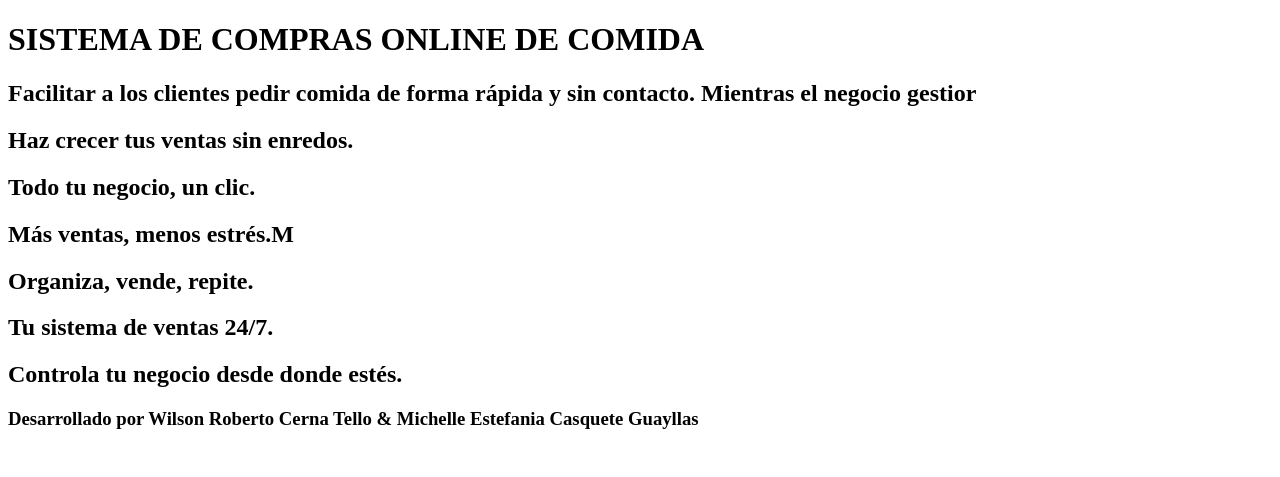
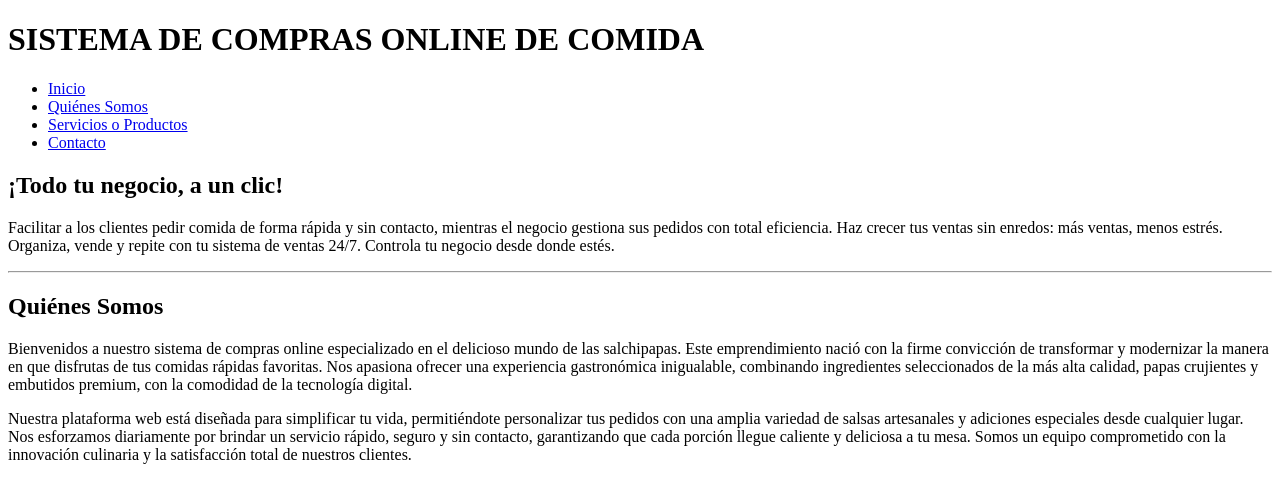
Before and after one commit to 2025p/Aplicaciones-Web, a Python web app: template templates/index.html in a window 1280 px wide. Shown: the top 477 px of the page. Before the commit the page ends 429 px from the top, so only its background shows below. Run offline with Jinja, Linux system fonts and the light colour scheme; the template is opened without the code that fills it, so the values that code supplies are empty.

Commit message:
Mi primer commit semantico de emprendimiento

```diff
--- a/templates/index.html
+++ b/templates/index.html
@@ -3,22 +3,103 @@
 <head>
     <meta charset="UTF-8">
     <meta name="viewport" content="width=device-width, initial-scale=1.0">
-    <title>Mi Proyecto Web</title>
+    <title>Salchipapas Express - Sistema de Compras Online</title>
 </head>
 <body>
 
-    <h1>SISTEMA DE COMPRAS ONLINE DE COMIDA</h1>
+    <!-- CABECERA PRINCIPAL -->
+    <header>
+        <h1>SISTEMA DE COMPRAS ONLINE DE COMIDA</h1>
+        <!-- MENÚ DE NAVEGACIÓN -->
+        <nav>
+            <ul>
+                <li><a href="#inicio">Inicio</a></li>
+                <li><a href="#quienes-somos">Quiénes Somos</a></li>
+                <li><a href="#productos">Servicios o Productos</a></li>
+                <li><a href="#contacto">Contacto</a></li>
+            </ul>
+        </nav>
+    </header>
 
-    <h2> Facilitar a los clientes pedir comida de forma rápida y sin contacto. Mientras el negocio gestior
-    <h2>Haz crecer tus ventas sin enredos.</h2>
-    <h2>Todo tu negocio, un clic. </h2>
-    <h2>Más ventas, menos estrés.M</h2>
-    <h2>Organiza, vende, repite.</h2>
-    <h2>Tu sistema de ventas 24/7.</h2>
-    <h2>Controla tu negocio desde donde estés.</h2>
+    <!-- CONTENIDO PRINCIPAL -->
+    <main>
 
+        <!-- SECCIÓN: INICIO -->
+        <section id="inicio">
+            <h2>¡Todo tu negocio, a un clic!</h2>
+            <p>Facilitar a los clientes pedir comida de forma rápida y sin contacto, mientras el negocio gestiona sus pedidos con total eficiencia. Haz crecer tus ventas sin enredos: más ventas, menos estrés. Organiza, vende y repite con tu sistema de ventas 24/7. Controla tu negocio desde donde estés.</p>
+        </section>
 
-    <h3>Desarrollado por Wilson Roberto Cerna Tello & Michelle Estefania Casquete Guayllas</h3>
+        <hr>
+
+        <!-- SECCIÓN: QUIÉNES SOMOS (Mínimo 100 palabras) -->
+        <section id="quienes-somos">
+            <h2>Quiénes Somos</h2>
+            <article>
+                <p>
+                    Bienvenidos a nuestro sistema de compras online especializado en el delicioso mundo de las salchipapas. Este emprendimiento nació con la firme convicción de transformar y modernizar la manera en que disfrutas de tus comidas rápidas favoritas. Nos apasiona ofrecer una experiencia gastronómica inigualable, combinando ingredientes seleccionados de la más alta calidad, papas crujientes y embutidos premium, con la comodidad de la tecnología digital.
+                </p>
+                <p>
+                    Nuestra plataforma web está diseñada para simplificar tu vida, permitiéndote personalizar tus pedidos con una amplia variedad de salsas artesanales y adiciones especiales desde cualquier lugar. Nos esforzamos diariamente por brindar un servicio rápido, seguro y sin contacto, garantizando que cada porción llegue caliente y deliciosa a tu mesa. Somos un equipo comprometido con la innovación culinaria y la satisfacción total de nuestros clientes.
+                </p>
+                <!-- IMAGEN DEL PROYECTO -->
+                <img src="https://images.unsplash.com/photo-1598103442097-8b74394b98c6?q=80&w=400" alt="Deliciosa porción de salchipapas crujientes con salsas">
+            </article>
+        </section>
+
+        <hr>
+
+        <!-- SECCIÓN: SERVICIOS O PRODUCTOS -->
+        <section id="productos">
+            <h2>Nuestros Productos y Servicios</h2>
+            <ul>
+                <li><strong>Salchipapa Clásica:</strong> Papas fritas crujientes acompañadas de deliciosa salchicha troceada y salsas tradicionales.</li>
+                <li><strong>Salchipapa Especial:</strong> Nuestra base clásica reforzada con queso fundido, tocino crocante y chorizo de la casa.</li>
+                <li><strong>Salchipapa Salvaje:</strong> Para los más hambrientos; incluye carne desmechada, pollo, huevo frito y salsas artesanales.</li>
+                <li><strong>Servicio de Delivery Express:</strong> Entrega a domicilio rápida que garantiza que tu comida llegue en su punto óptimo.</li>
+                <li><strong>Pedidos Online 24/7:</strong> Gestiona y agenda tus antojos a cualquier hora a través de nuestra plataforma web.</li>
+            </ul>
+        </section>
+
+        <hr>
+
+        <!-- SECCIÓN: CONTACTO Y VIDEO -->
+        <section id="contacto">
+            <h2>Contacto</h2>
+            <p><strong>Dirección:</strong> Av. Principal de la Ciudad, Local 15 - Ecuador</p>
+            <p><strong>Teléfono:</strong> +593 99 999 9999</p>
+            <p><strong>Correo electrónico:</strong> <a href="mailto:info@salchipapasexpress.com">info@salchipapasexpress.com</a></p>
+
+            <p><strong>Síguenos en nuestras redes sociales:</strong></p>
+            <p>
+                <a href="https://facebook.com" target="_blank">Facebook</a> |
+                <a href="https://instagram.com" target="_blank">Instagram</a> |
+                <a href="https://tiktok.com" target="_blank">TikTok</a>
+            </p>
+
+            <h3>Conoce más sobre nuestra actividad</h3>
+            <!-- VIDEO DE YOUTUBE (EJEMPLO) -->
+            <iframe width="560" height="315" src="https://www.youtube.com/embed/dQw4w9WgXcQ" title="Video promocional del negocio" frameborder="0" allow="accelerometer; autoplay; clipboard-write; encrypted-media; gyroscope; picture-in-picture" allowfullscreen></iframe>
+        </section>
+
+    </main>
+
+    <!-- BARRA LATERAL (INFORMACIÓN COMPLEMENTARIA) -->
+    <aside>
+        <h3>Promociones y Horarios</h3>
+        <p><strong>🔥 ¡Promoción de la Semana!:</strong> Todos los jueves pide tu Salchipapa Especial y llévate una bebida gratis.</p>
+        <p><strong>⏰ Horarios de Atención:</strong></p>
+        <ul>
+            <li>Lunes a Jueves: 16:00 - 23:00</li>
+            <li>Viernes a Domingo: 15:00 - 01:00</li>
+        </ul>
+    </aside>
+
+    <!-- PIE DE PÁGINA -->
+    <footer>
+        <p>© 2026 - Desarrollado por Wilson Roberto Cerna Tello & Michelle Estefania Casquete Guayllas</p>
+        <p>Asignatura: Desarrollo Web | Año: 2026</p>
+    </footer>
 
 </body>
 </html>
```
